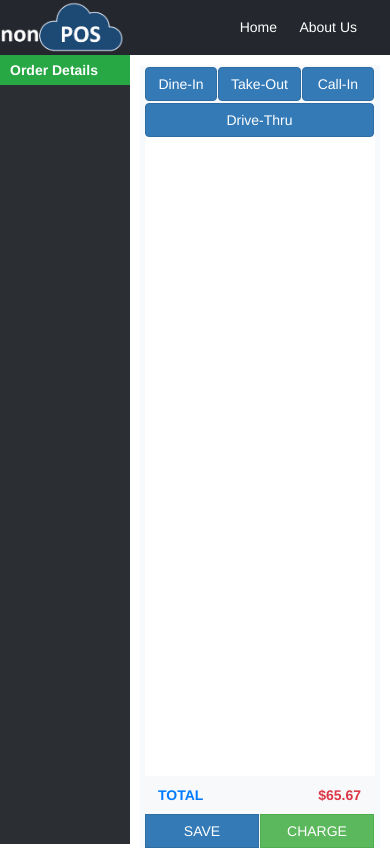
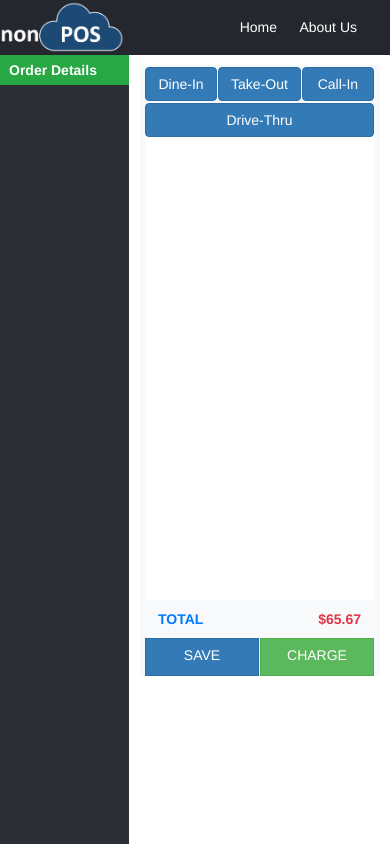
Before and after one commit to nagisobeid/nonPOS, a PHP site: page /register.php in a window 390 px wide, after a click on "Order Details". Run offline with PHP 8.4, Linux system fonts and the light colour scheme; the visitor is signed in with stand-in values (Sample User, id 1); data that the repository does not hold is empty.

Commit message:
Mobile Device Compatibilty

```diff
--- a/menu.php
+++ b/menu.php
@@ -162,9 +162,9 @@
             <button type="button" id="idBtnAboutus" class="btn btn-link">About Us</button>
         </div>
     </header>
-    <div class="row" style="width: 100% !important; height: 100% !important; margin:0px 0px !important;">
+    <div class="row flex-nowrap" style="width: 100% !important; height: 100% !important;">
          <!-- LEFT PANE -->
-        <div class=" col-md-3 col-xs-4 bg-light" style="height: 100% !important; padding-left: 0px !important;" id="sideCol">
+        <div class=" col-md-3 col-xs-4 bg-light" style="height: 100% !important;" id="sideCol">
             <div class="nav flex-column nav-pills" id="v-pills-tab" role="tablist" aria-orientation="vertical">
                 <a class="nav-link selected" id="v-pills-addCategory-tab" data-toggle="pill" href="#v-pills-addCategory"
                     role="tab" aria-controls="v-pills-addCategory" aria-selected="false">Add Category</a>
--- a/register.css
+++ b/register.css
@@ -1,11 +1,15 @@
 html {
   height: 100%;
+  width: 100%;
+  overflow-x: hidden;
+  margin-left: 0px;
 }
 body {
-	height: calc(100% - 55px);
+	height: 100%;
 	margin: 0px;
 	padding: 0px;
   background: white;
+  width: 100%;
 }
 #main-bar {
 	width: 100%;
@@ -35,16 +39,25 @@ body {
   background-color: #24282e;
   color: white;
 }
+.row {
+  margin-left: 0px !important;
+  margin-right: 0px !important;
+      height: calc(100% - 55px) !important;
+}
 
 .selected {
   background-color: #337ABC;
   color: white !important;
   width: 100% !important;
-}/*
-.row{
-  margin: 0px 0px !important;
-}*/
+}
+#sideCol2{
+  overflow-x: auto;
+  height: 100%);
+}
 #sideCol{
+  /*height: calc(100% - 55px);*/
+  height: 100%);
+  right: 1px !important;
   padding-left: 0px !important;
   padding-right: 0px !important;
   background-color: #2b2e33 !important;
@@ -118,6 +131,15 @@ form{
 #orderDetails {
   height: calc(100vh - 205.50px)
 }
+#orderSection {
+  height: 100%;
+}
+#orderSection2{
+max-height: 100%;
+}
+#v-pills-Order{
+  height: 100% ;
+}
 .checkoutOptions {
   display: flex;
   flex-wrap: wrap;
@@ -141,8 +163,8 @@ form{
   border-radius: 5px;
   border-width: 0em;
 }
-
-@media only screen and (max-width: 768px) {
+/* <= 991*/
+@media only screen and (max-width: 991px) {
   #orderSection{
     display: none;
   }
@@ -150,8 +172,29 @@ form{
     display: block;
   }
 }
-@media only screen and (min-width: 769px) {
+/* > 992*/
+@media only screen and (min-width: 992px) {
   #v-pills-Order{
     display: none;
   }
 }
+@media only screen and (max-width: 525px) {
+    #orderSection2 #orderDetails {
+        height: 463.415px;
+    }
+}
+/* <= 767*//*
+@media only screen and (max-width: 767px) {
+  #orderSection{
+    display: none;
+  }
+  #v-pills-Order-tab {
+    display: block;
+  }
+}
+/* > 767
+@media only screen and (min-width: 768px) {
+  #v-pills-Order{
+    display: none;
+  }
+}*/
--- a/register.php
+++ b/register.php
@@ -182,9 +182,9 @@
             <button type="button" id="idBtnAboutus" class="btn btn-link">About Us</button>
         </div>
     </header>
-    <div class="row flex-nowrap" style="width: 100% !important; height: calc(100vh - 55px) !important; margin: 0px 0px !important;">
+    <div class="row flex-nowrap" style="width: 100% !important;">
          <!-- LEFT PANE <div class="row" style="width: 100% !important; height: 100% !important; overflow:auto !important;"> -->
-        <div class=" col-md-2 col-xs-4 bg-light" style="height: 100% !important;" id="sideCol">
+        <div class="col-lg-3 col-md-3 col-xs-4 bg-light" id="sideCol">
             <div class="nav flex-column nav-pills" id="v-pills-tab" role="tablist" aria-orientation="vertical">
 
             </div>
@@ -192,7 +192,7 @@
                     role="tab" aria-controls="v-pills-Order" aria-selected="false">Order Details</a>
         </div>
         <!-- MIDDLE PANE -->
-        <div class="col-md-7 col-xs-8" id="sideCol2">
+        <div class="col-lg-6 col-md-9 col-xs-8" id="sideCol2">
             <div id="divMultiplier">
                 <button type="submit" class=" btn btn-primary t posBtns mainMultiplierBtn">1</button>
                 <button type="submit" class=" btn btn-primary t posBtns mainMultiplierBtn">2</button>
@@ -211,7 +211,7 @@
                         <form id="form">
                             <div id="idOrderGrid" class="form-row">
                             <!-- DETAILS GOES HERE-->
-                            <div class="col-md-3 bg-light" style="height: 100% !important;" id="orderSection2">
+                            <div class="col-lg-12 bg-light" style="height: 100% !important;" id="orderSection2">
                                 <div id="divOrderType">
                                     <button type="submit" class=" btn btn-primary t posBtns orderType">Dine-In</button>
                                     <button type="submit" class=" btn btn-primary t posBtns orderType">Take-Out</button>
@@ -226,8 +226,8 @@
                                     <span style="text-align: right; width: 50%; font-weight:800;" type="text" class=" btn btn-white t posBtns text-danger">$65.67</span>
                                 </div>
                                 <div id="" class="checkoutOptions">
-                                    <button style="border-radius: 0px;" type="submit" class=" btn btn-primary t posBtns">SAVE</button>
-                                    <button style="border-radius: 0px;" type="submit" class=" btn btn-success t posBtns">CHARGE</button>
+                                    <button style="border-radius: 0px; padding-bottom: 10px;" type="submit" class=" btn btn-primary t posBtns">SAVE</button>
+                                    <button style="border-radius: 0px; padding-bottom: 10px;" type="submit" class=" btn btn-success t posBtns">CHARGE</button>
                                 </div>
                             </div>
                             <!-- DETAILS ENDS HERE-->
@@ -241,7 +241,7 @@
 
         </div>
         <!-- RIGHT PANE-->
-        <div class="col-md-3 bg-light" style="height: 100% !important;" id="orderSection">
+        <div class="col-lg-3  bg-light" style="height: 100% !important;" id="orderSection">
             <div id="divOrderType">
                 <button type="submit" class=" btn btn-primary t posBtns orderType">Dine-In</button>
                 <button type="submit" class=" btn btn-primary t posBtns orderType">Take-Out</button>
```
Also changed, not shown: menu.css (+14 -10 lines).
